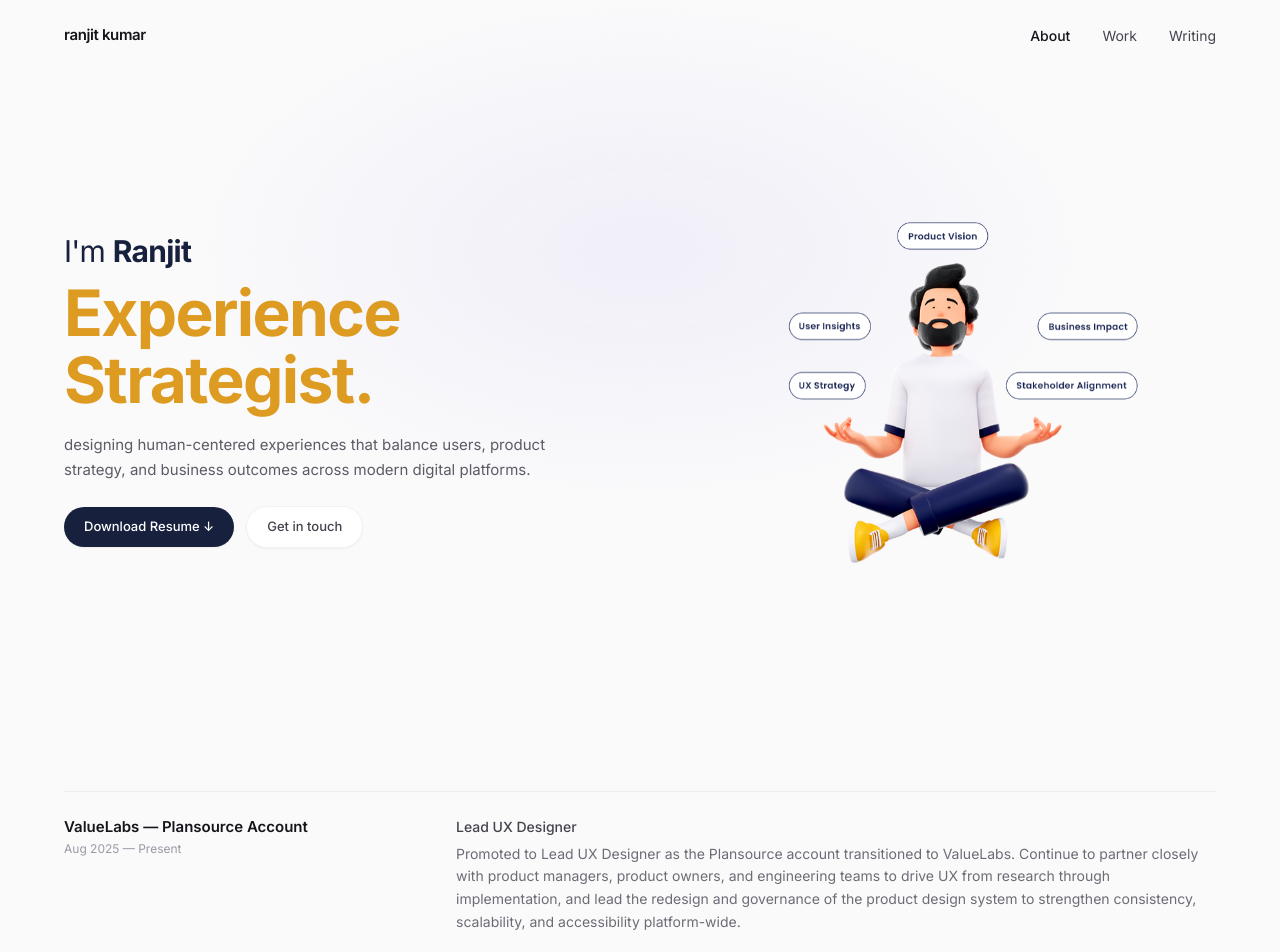
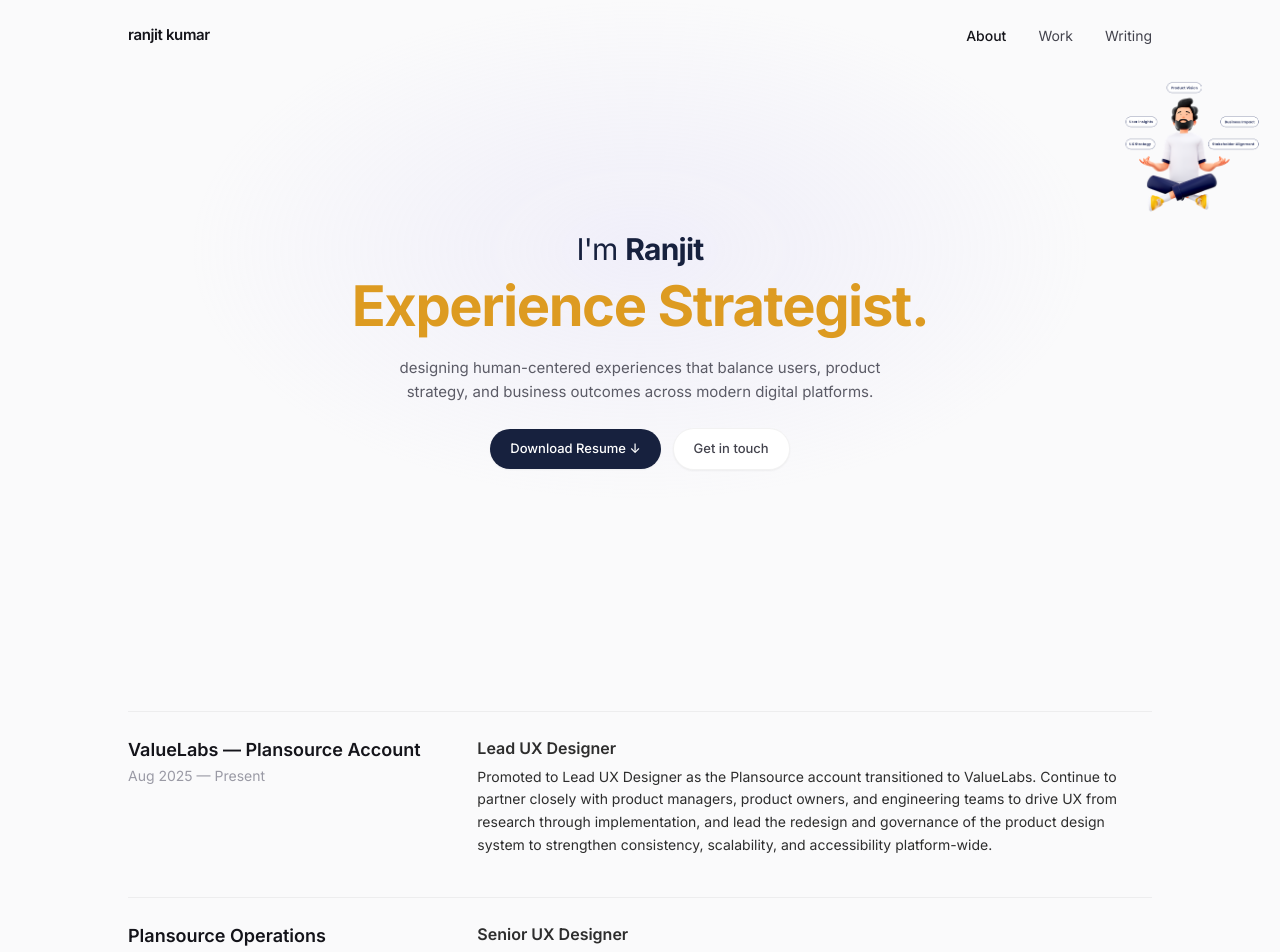
Before and after one commit to ranjitkumark/RKportfolio, a React (Vite) app: page /about in a window 1280 px wide. Shown: the top 952 px of the page. Built offline with nearby package versions, Linux system fonts and the light colour scheme.

Commit message:
writing pages

```diff
--- a/src/App.jsx
+++ b/src/App.jsx
@@ -5,6 +5,7 @@ import Home from "./pages/Home.jsx";
 import About from "./pages/About.jsx";
 import Work from "./pages/Work.jsx";
 import Writing from "./pages/Writing.jsx";
+import WritingPost from "./pages/WritingPost.jsx";
 
 export default function App() {
   return (
@@ -23,6 +24,7 @@ export default function App() {
             <Route path="/about" element={<About />} />
             <Route path="/work" element={<Work />} />
             <Route path="/writing" element={<Writing />} />
+            <Route path="/writing/:slug" element={<WritingPost />} />
           </Routes>
         </main>
       </div>
--- a/src/components/Footer.jsx
+++ b/src/components/Footer.jsx
@@ -5,7 +5,7 @@ import React from "react";
    pages stay visually consistent and only the background differs. */
 export function FooterContent() {
   return (
-    <div className="w-full flex flex-col sm:flex-row items-center justify-center sm:justify-between gap-3 px-4 sm:px-6 md:px-10 lg:px-16 text-[13px] text-[#9A9AA5] text-center sm:text-left">
+    <div className="w-full flex flex-col sm:flex-row items-center justify-center sm:justify-between gap-3 px-4 sm:px-6 md:px-16 lg:px-32 text-[13px] text-[#9A9AA5] text-center sm:text-left">
       <span>© 2026 Ranjit Kumar</span>
       <div className="flex flex-wrap items-center justify-center gap-x-5 gap-y-1">
         <a
--- a/src/components/Header.jsx
+++ b/src/components/Header.jsx
@@ -10,7 +10,7 @@ const NAV_ITEMS = [
 export default function Header() {
   const { pathname } = useLocation();
   return (
-    <header className="relative z-20 flex items-center justify-between px-4 sm:px-6 md:px-10 lg:px-16 py-5 sm:py-6 w-full">
+    <header className="relative z-20 flex items-center justify-between px-4 sm:px-6 md:px-16 lg:px-32 py-5 sm:py-6 w-full">
       <Link to="/" className="text-[14px] sm:text-[15px] font-semibold tracking-tight text-[#14141A] lowercase shrink-0">
         ranjit kumar
       </Link>
--- /dev/null
+++ b/src/data/posts.js
@@ -0,0 +1,57 @@
+// Placeholder posts — swap in real titles/excerpts/dates/body copy when
+// Ranjit's writing is ready. Keeping the shape here so wiring up real posts
+// later is just a data change, no markup change.
+export const POSTS = [
+  {
+    slug: "post-1",
+    date: "February 20, 2026",
+    readTime: "2 min read",
+    title: "Lorem Ipsum is simply dummy text of the printing and typesetting industry",
+    excerpt:
+      "Lorem Ipsum is simply dummy text of the printing and typesetting industry. Lorem Ipsum has been the industry's standard dummy text ever since 1966",
+    body: [
+      "Lorem Ipsum is simply dummy text of the printing and typesetting industry. Lorem Ipsum has been the industry's standard dummy text ever since 1966, when an unknown printer took a galley of type and scrambled it to make a type specimen book.",
+      "It has survived not only five centuries, but also the leap into electronic typesetting, remaining essentially unchanged. It was popularised in the 1960s with the release of Letraset sheets containing Lorem Ipsum passages.",
+      "More recently with desktop publishing software like Aldus PageMaker including versions of Lorem Ipsum, the practice has continued into digital design tools and templates used across the industry today.",
+    ],
+  },
+  {
+    slug: "post-2",
+    date: "February 20, 2026",
+    readTime: "2 min read",
+    title: "Lorem Ipsum is simply dummy text of the printing and typesetting industry",
+    excerpt:
+      "Lorem Ipsum is simply dummy text of the printing and typesetting industry. Lorem Ipsum has been the industry's standard dummy text ever since 1966",
+    body: [
+      "Lorem Ipsum is simply dummy text of the printing and typesetting industry. Lorem Ipsum has been the industry's standard dummy text ever since 1966, when an unknown printer took a galley of type and scrambled it to make a type specimen book.",
+      "It has survived not only five centuries, but also the leap into electronic typesetting, remaining essentially unchanged. It was popularised in the 1960s with the release of Letraset sheets containing Lorem Ipsum passages.",
+      "More recently with desktop publishing software like Aldus PageMaker including versions of Lorem Ipsum, the practice has continued into digital design tools and templates used across the industry today.",
+    ],
+  },
+  {
+    slug: "post-3",
+    date: "February 20, 2026",
+    readTime: "2 min read",
+    title: "Lorem Ipsum is simply dummy text of the printing and typesetting industry",
+    excerpt:
+      "Lorem Ipsum is simply dummy text of the printing and typesetting industry. Lorem Ipsum has been the industry's standard dummy text ever since 1966",
+    body: [
+      "Lorem Ipsum is simply dummy text of the printing and typesetting industry. Lorem Ipsum has been the industry's standard dummy text ever since 1966, when an unknown printer took a galley of type and scrambled it to make a type specimen book.",
+      "It has survived not only five centuries, but also the leap into electronic typesetting, remaining essentially unchanged. It was popularised in the 1960s with the release of Letraset sheets containing Lorem Ipsum passages.",
+      "More recently with desktop publishing software like Aldus PageMaker including versions of Lorem Ipsum, the practice has continued into digital design tools and templates used across the industry today.",
+    ],
+  },
+  {
+    slug: "post-4",
+    date: "February 20, 2026",
+    readTime: "2 min read",
+    title: "Lorem Ipsum is simply dummy text of the printing and typesetting industry",
+    excerpt:
+      "Lorem Ipsum is simply dummy text of the printing and typesetting industry. Lorem Ipsum has been the industry's standard dummy text ever since 1966",
+    body: [
+      "Lorem Ipsum is simply dummy text of the printing and typesetting industry. Lorem Ipsum has been the industry's standard dummy text ever since 1966, when an unknown printer took a galley of type and scrambled it to make a type specimen book.",
+      "It has survived not only five centuries, but also the leap into electronic typesetting, remaining essentially unchanged. It was popularised in the 1960s with the release of Letraset sheets containing Lorem Ipsum passages.",
+      "More recently with desktop publishing software like Aldus PageMaker including versions of Lorem Ipsum, the practice has continued into digital design tools and templates used across the industry today.",
+    ],
+  },
+];
--- a/src/pages/About.jsx
+++ b/src/pages/About.jsx
@@ -76,16 +76,17 @@ const EDUCATION = [
 ];
 
 /* ------------------------------------------------------------------ */
-/* Hero — full-screen intro with the real illustration                 */
-/* (the source image already has the "Product Vision" etc. labels)     */
+/* Hero illustration — kept small and tucked in a corner so it reads   */
+/* as a decorative accent, not competing with the centered headline.  */
+/* (the source image already has the "Product Vision" etc. labels)    */
 /* ------------------------------------------------------------------ */
 function HeroIllustration() {
   return (
-    <div className="hidden md:block w-full max-w-[420px] mx-auto">
+    <div className="hidden md:block absolute top-2 right-0 lg:right-4 w-[130px] lg:w-[160px] pointer-events-none">
       <img
         src="/aboutus-me.png"
         alt="Illustration of Ranjit sitting cross-legged, surrounded by labels for Product Vision, User Insights, Business Impact, UX Strategy, and Stakeholder Alignment"
-        className="w-full h-auto select-none pointer-events-none animate-shakeVertical"
+        className="w-full h-auto select-none animate-shakeVertical"
       />
     </div>
   );
@@ -98,8 +99,8 @@ function Row({ label, sub, children }) {
   return (
     <div className="border-t border-black/5 pt-6 grid sm:grid-cols-3 gap-3 sm:gap-6">
       <div>
-        <div className="text-[15px] font-semibold text-[#14141A]">{label}</div>
-        {sub && <div className="text-[12px] text-[#9A9AA5] mt-0.5">{sub}</div>}
+        <div className="text-[18px] font-semibold text-[#14141A]">{label}</div>
+        {sub && <div className="text-[14px] text-[#9A9AA5] mt-0.5">{sub}</div>}
       </div>
       <div className="sm:col-span-2">{children}</div>
     </div>
@@ -115,7 +116,7 @@ function SkillGroup({ group, items }) {
         {items.map((s, i) => (
           <span
             key={s}
-            className={`text-[13px] sm:text-[14px] text-[#6C6C76] px-3 first:pl-0 ${
+            className={`text-[13px] sm:text-[14px] text-[#2D2D2D] px-3 first:pl-0 ${
               i !== items.length - 1 ? "border-r border-black/15" : ""
             }`}
           >
@@ -130,20 +131,19 @@ function SkillGroup({ group, items }) {
 export default function About() {
   return (
     <div className="animate-fadeIn w-full">
-      {/* Full-screen hero */}
-      <section className="md:min-h-[80vh] flex items-center px-4 sm:px-6 md:px-10 lg:px-16 py-10">
-        <div className="w-full grid md:grid-cols-2 items-center gap-10 sm:gap-14">
-          <div className="text-center md:text-left order-2 md:order-1">
+      {/* Centered hero, matching the Home page's hero treatment */}
+      <section className="relative min-h-[70vh] flex flex-col items-center justify-center text-center px-4 sm:px-6 md:px-16 lg:px-32 py-10">
+        <HeroIllustration />
         <p className="text-[22px] sm:text-[26px] md:text-[30px] text-[#17213E] tracking-tight leading-tight">
           <span className="font-light">I'm</span> <span className="font-bold">Ranjit</span>
         </p>
-            <h1 className="mt-2 text-[36px] sm:text-[48px] md:text-[56px] lg:text-[64px] font-bold text-[#DD9B21] tracking-tight leading-[1.05]">
+        <h1 className="mt-2 text-[36px] sm:text-[48px] lg:text-[56px] font-bold text-[#DD9B21] tracking-tight leading-[1.05]">
           {TAGLINE}
         </h1>
-            <p className="mt-5 text-[13px] sm:text-[14px] md:text-[15px] leading-relaxed text-[#5B5B66] max-w-lg mx-auto md:mx-0">
+        <p className="mt-5 text-[13px] sm:text-[14px] md:text-[15px] leading-relaxed text-[#5B5B66] max-w-lg mx-auto">
           {PROFILE}
         </p>
-            <div className="mt-6 flex flex-wrap items-center justify-center md:justify-start gap-3">
+        <div className="mt-6 flex flex-wrap items-center justify-center gap-3">
           <a
             href="/ranjit-resume.pdf"
             download
@@ -158,22 +158,17 @@ export default function About() {
             Get in touch
           </a>
         </div>
-          </div>
-          <div className="order-1 md:order-2">
-            <HeroIllustration />
-          </div>
-        </div>
       </section>
 
-      <section className="px-4 sm:px-6 md:px-10 lg:px-16 mt-16 sm:mt-20 pb-4 space-y-8 sm:space-y-10">
+      <section className="px-4 sm:px-6 md:px-16 lg:px-32 mt-16 sm:mt-20 pb-4 space-y-8 sm:space-y-10">
         {EXPERIENCE.map((job) => (
           <Row key={job.company + job.period} label={job.company} sub={job.period}>
-            <div className="text-[14px] font-medium text-[#43434D] mb-1.5">{job.role}</div>
-            <p className="text-[13px] sm:text-[14px] leading-relaxed text-[#6C6C76] max-w-3xl">{job.body}</p>
+            <div className="text-[16px] font-semibold text-[#2D2D2D] mb-1.5">{job.role}</div>
+            <p className="text-[13px] sm:text-[14px] leading-relaxed text-[#2D2D2D] max-w-3xl">{job.body}</p>
             {job.bullets && (
               <ul className="mt-3 space-y-2 list-disc pl-4 max-w-3xl">
                 {job.bullets.map((b, i) => (
-                  <li key={i} className="text-[13px] sm:text-[14px] leading-relaxed text-[#6C6C76]">
+                  <li key={i} className="text-[13px] sm:text-[14px] leading-relaxed text-[#2D2D2D]">
                     {b}
                   </li>
                 ))}
--- /dev/null
+++ b/src/pages/WritingPost.jsx
@@ -0,0 +1,60 @@
+import React from "react";
+import { useParams, Link } from "react-router-dom";
+import Footer from "../components/Footer.jsx";
+import { POSTS } from "../data/posts.js";
+
+export default function WritingPost() {
+  const { slug } = useParams();
+  const post = POSTS.find((p) => p.slug === slug);
+
+  if (!post) {
+    return (
+      <div className="animate-fadeIn">
+        <section className="text-center px-4 sm:px-6 pt-16 sm:pt-24 pb-16 sm:pb-24">
+          <h1 className="text-[24px] sm:text-[28px] font-semibold text-[#14141A]">Post not found</h1>
+          <Link
+            to="/writing"
+            className="mt-4 inline-block text-[13px] text-[#43434D] bg-white border border-black/5 rounded-full px-5 py-2.5 shadow-sm hover:border-black/15 transition-colors"
+          >
+            ← Back to Writing
+          </Link>
+        </section>
+        <Footer />
+      </div>
+    );
+  }
+
+  return (
+    <div className="animate-fadeIn">
+      <section className="max-w-3xl mx-auto px-4 sm:px-6 pt-8 sm:pt-12">
+        <Link
+          to="/writing"
+          className="inline-flex items-center gap-1.5 text-[13px] text-[#9A9AA5] hover:text-[#43434D] transition-colors"
+        >
+          ← Back to Writing
+        </Link>
+      </section>
+
+      <section className="max-w-3xl mx-auto px-4 sm:px-6 pt-6 pb-8 sm:pb-10 border-b border-black/5">
+        <div className="flex items-center gap-3 text-[11px] tracking-wide text-[#9A9AA5] mb-4">
+          <span className="uppercase">{post.date}</span>
+          <span className="w-4 h-px bg-[#D5D5DC]" />
+          <span className="uppercase">{post.readTime}</span>
+        </div>
+        <h1 className="text-[26px] sm:text-[32px] md:text-[38px] font-bold text-[#14141A] tracking-tight leading-tight">
+          {post.title}
+        </h1>
+      </section>
+
+      <section className="max-w-3xl mx-auto px-4 sm:px-6 py-10 sm:py-14 space-y-5">
+        {post.body.map((para, i) => (
+          <p key={i} className="text-[14px] sm:text-[15px] leading-relaxed text-[#2D2D2D]">
+            {para}
+          </p>
+        ))}
+      </section>
+
+      <Footer />
+    </div>
+  );
+}
```
Also changed, not shown: src/pages/Writing.jsx (+5 -41 lines). Lines whose indentation alone changed are shown as unchanged.
